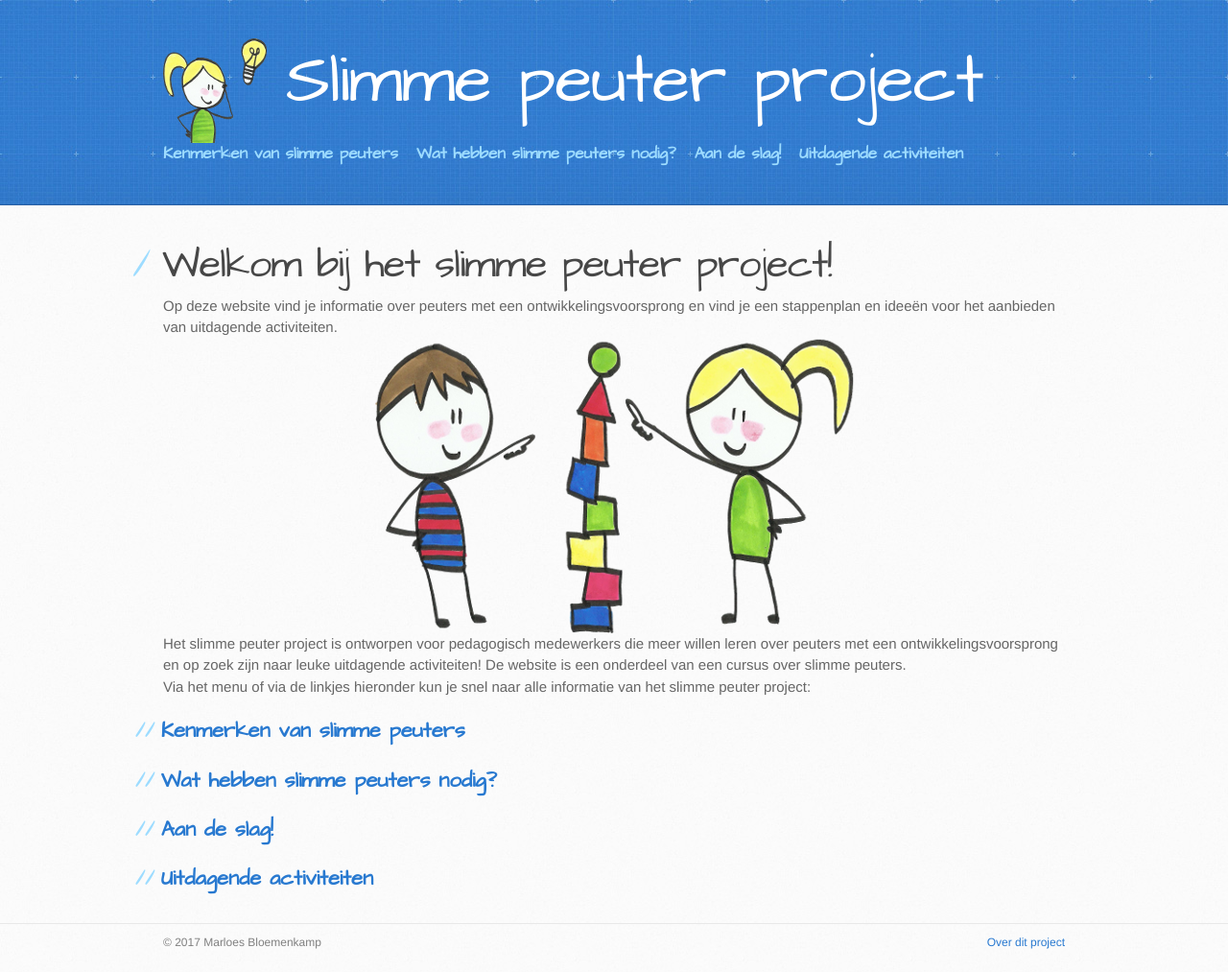
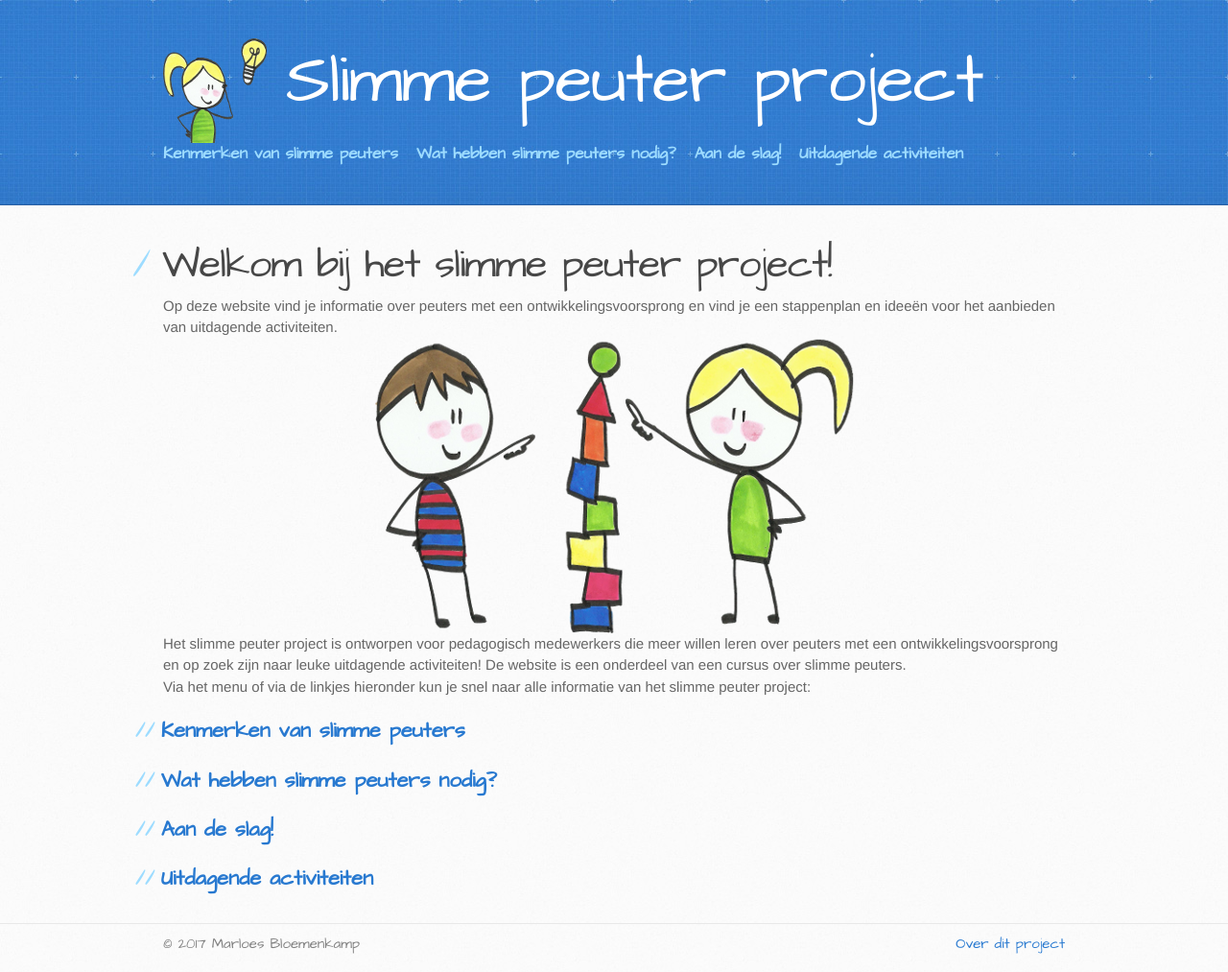
Before and after one commit to marloesbloemenkamp/marloesbloemenkamp.github.io, a Jekyll site: the page built from index.md, in a window 1280 px wide. Shown: the whole page at 96% size. Built offline with Jekyll 4.4.1, drawn with Linux system fonts in a browser that asks for light colours; our own code applies the rules of GitHub Pages for plain Markdown files.

Commit message:
Style footer text

```diff
--- a/stylesheets/stylesheet.css
+++ b/stylesheets/stylesheet.css
@@ -652,7 +652,8 @@ footer {
   margin: 30px 0;
   padding: 10px 0;
   color: grey;
-  font-size: .8em;
+  font-size: 1em;
+  font-family: 'Architects Daughter', 'Helvetica Neue', Helvetica, Arial, serif;
 }
 
 footer a {
```
